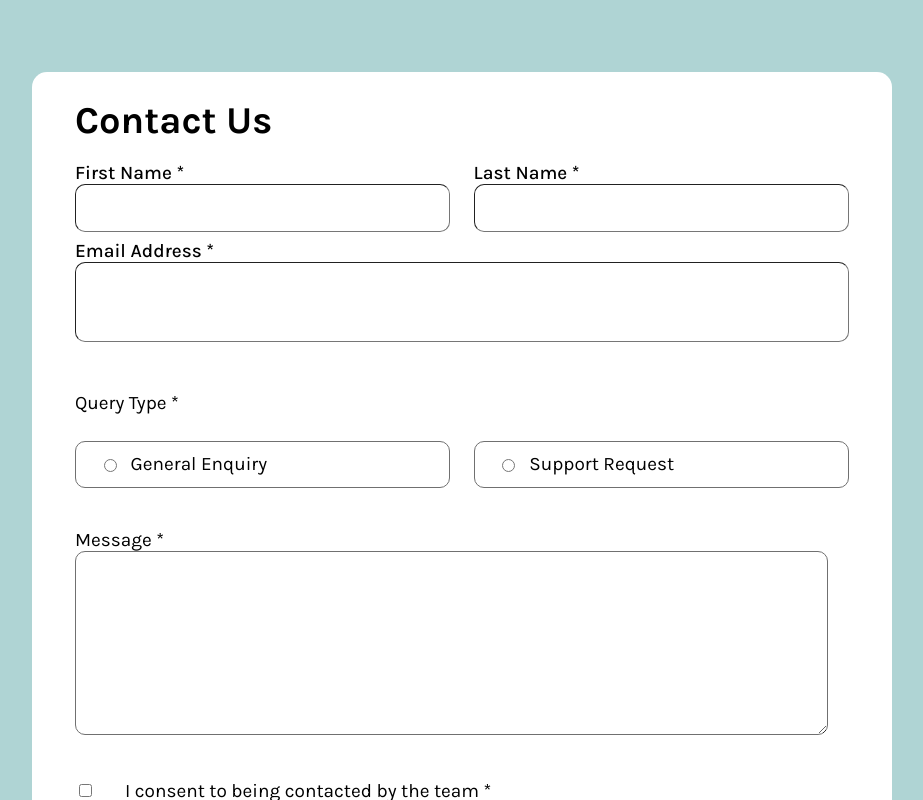
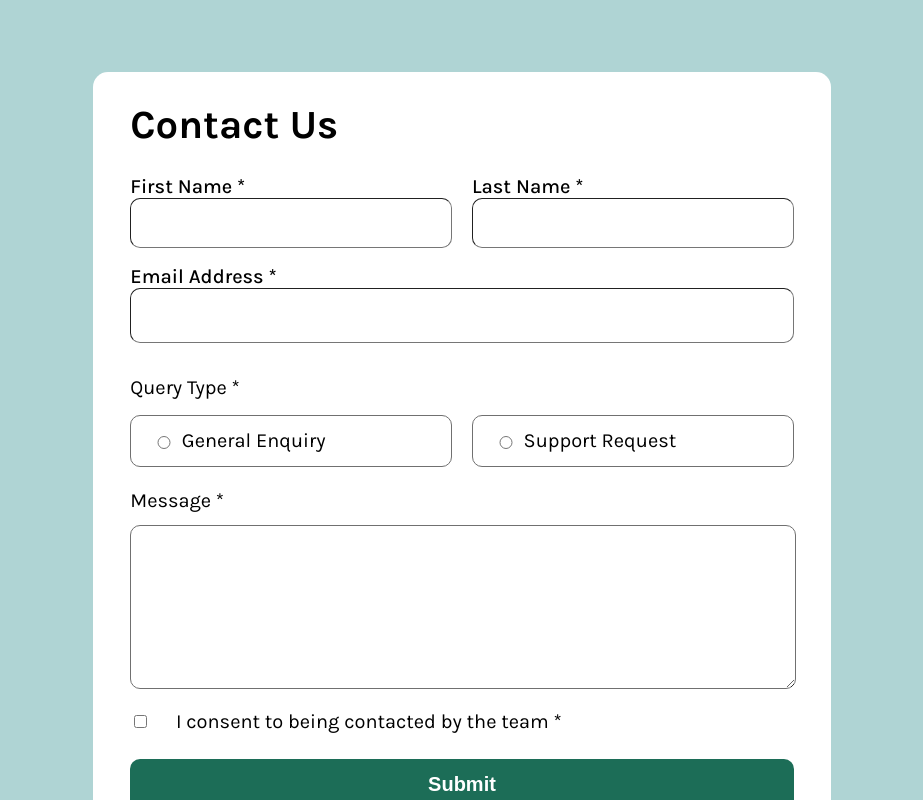
Before and after one commit to BYDINARES/Contact-form, a React (Vite) app: page / in a window 1280 px wide. Shown: the top 800 px of the page, without its empty margins (178-1101 px from the left). Built offline with nearby package versions, Linux system fonts and the light colour scheme.

Commit message:
Adding all the responsive logic and styling to the page

```diff
--- a/src/App.css
+++ b/src/App.css
@@ -129,29 +129,39 @@ html body #root main form label.query-type-option.query-type-option--support {
 html body #root main form label.query-type-option:active {
   animation: increaseAndDecrease 0.1s ease-in-out;
 }
+html body #root main form label.query-type-option:hover, html body #root main form label.query-type-option:focus {
+  background-color: rgb(237, 246, 255);
+}
 html body #root main form label.query-type-option input {
   height: 90%;
   width: 10%;
 }
 html body #root main form label.label-message {
   margin-bottom: 2%;
+  box-sizing: border-box;
+  height: 100%;
+  display: flex;
+  flex-direction: column;
+  width: 100%;
+  margin-top: 2%;
 }
-html body #root main form textarea.large-message {
+html body #root main form label.label-message textarea.large-message {
   border-style: none;
-  height: 14rem;
+  height: 90%;
   width: 96%;
   border-radius: 10px;
   border: 1px solid rgb(112, 112, 112);
   padding: 2%;
+  margin-top: 2%;
   font-size: 1rem;
 }
-html body #root main form textarea.large-message:hover, html body #root main form textarea.large-message:focus {
+html body #root main form label.label-message textarea.large-message:hover, html body #root main form label.label-message textarea.large-message:focus {
   background-color: rgb(237, 246, 255);
 }
-html body #root main form textarea.large-message:active {
+html body #root main form label.label-message textarea.large-message:active {
   animation: increaseAndDecrease 0.1s ease-in-out;
 }
-html body #root main form textarea.large-message:focus {
+html body #root main form label.label-message textarea.large-message:focus {
   outline: none;
 }
 html body #root main form label.label-confirmation-button {
@@ -199,99 +209,128 @@ html body #root main form #submit-button:active {
 }
 @media (min-width: 768px) {
   html {
-    font-size: 24px;
+    font-size: 20px;
   }
   html body {
     width: 80%;
   }
   html body #root {
-    height: 190vw;
+    height: 170vw;
   }
 }
 @media (min-width: 992px) {
   html {
-    font-size: 19px;
+    font-size: 16px;
   }
   html body {
-    width: 70%;
+    width: 60%;
   }
   html body div#root {
-    height: 70vw;
+    height: 60vw;
+    padding-top: 4%;
   }
-  html body div#root form {
+  html body div#root header {
+    height: 10%;
+    margin: 0%;
+    box-sizing: border-box;
+  }
+  html body div#root main {
+    height: 90%;
+  }
+  html body div#root main form {
     display: grid;
     grid-template-columns: repeat(2, 1fr);
-    grid-template-rows: repeat(2, 1fr) 1.5fr auto 10% 1.5fr;
+    grid-template-rows: repeat(2, 1fr) 2fr 30% 10% 1.5fr;
   }
-  html body div#root form label.label-user-infomation {
+  html body div#root main form label.label-user-infomation {
     font-weight: 500;
   }
-  html body div#root form label.label-user-infomation > input {
+  html body div#root main form label.label-user-infomation > input {
     margin-bottom: 2%;
     height: 2rem;
   }
-  html body div#root form label.name {
+  html body div#root main form label.name {
     grid-row: 1/2;
     grid-column: 1/2;
     justify-self: left;
   }
-  html body div#root form label.last-name {
+  html body div#root main form label.last-name {
     grid-row: 1/2;
     grid-column: 2;
     justify-self: right;
   }
-  html body div#root form label.label-user-infomation.email {
+  html body div#root main form label.label-user-infomation.email {
     grid-row: 2/3;
     grid-column: 1/3;
-    justify-content: center;
+    align-self: start;
     width: 100%;
     height: 100%;
   }
-  html body div#root form label.label-user-infomation.email > input.user-information {
+  html body div#root main form label.label-user-infomation.email > input#email.user-information {
     width: 100%;
-    min-height: 2rem;
+    padding: 4%;
   }
-  html body div#root form p.pick-a-query-type {
+  html body div#root main form p.pick-a-query-type {
     grid-row: 3/4;
     grid-column: 1/2;
+    margin: 0%;
     align-self: start;
   }
-  html body div#root form label.general {
+  html body div#root main form label.general {
     grid-row: 3/4;
     grid-column: 1/2;
     align-self: center;
-    margin-top: 6%;
-    margin-bottom: 4%;
+    margin-bottom: 0%;
     width: 97%;
     justify-self: left;
   }
-  html body div#root form label.support {
+  html body div#root main form label.query-type-option.query-type-option--support.support {
     grid-row: 3/4;
     grid-column: 2;
     align-self: center;
-    margin-top: 8%;
-    margin-bottom: 4%;
+    margin-bottom: 0%;
     width: 97%;
     justify-self: right;
   }
-  html body div#root form label.label-message {
+  html body div#root main form label.query-type-option {
+    margin-top: 5%;
+    padding: 4%;
+  }
+  html body div#root main form label.label-message {
     grid-row: 4/5;
     grid-column: 1/3;
+    box-sizing: border-box;
     display: flex;
     flex-direction: column;
+    width: 100%;
+    height: 100%;
+    margin-top: 2%;
   }
-  html body div#root form label.label-message textarea.large-message {
+  html body div#root main form label.label-message textarea.large-message {
     height: 8rem;
+    width: 96%;
+    margin-top: 2%;
   }
-  html body div#root form label.label-confirmation-button {
+  html body div#root main form label.label-confirmation-button {
     grid-row: 5/6;
     grid-column: 1/3;
     height: 100%;
   }
-  html body div#root form #submit-button {
+  html body div#root main form #submit-button {
     grid-row: 6;
     grid-column: 1/3;
     height: 60%;
     display: flex;
+    width: 100%;
+  }
+}
+@media (min-width: 1200px) {
+  html {
+    font-size: 20px;
+  }
+}
+@media (min-width: 1400px) {
+  html {
+    font-size: 22px;
   }
 }/*# sourceMappingURL=App.css.map */
--- a/src/SCSS/App.scss
+++ b/src/SCSS/App.scss
@@ -149,6 +149,11 @@ html {
             &:active {
               animation: increaseAndDecrease 0.1s ease-in-out;
             }
+
+            &:hover,
+            &:focus {
+              background-color: rgb(237, 246, 255);
+            }
             input {
               height: 90%;
               width: 10%;
@@ -158,14 +163,21 @@ html {
           //The text area message area
           label.label-message {
             margin-bottom: 2%;
-          }
+            box-sizing: border-box;
+            height: 100%;
+            display: flex;
+            flex-direction: column;
+            width: 100%;
+            margin-top: 2%;
+
             textarea.large-message {
               border-style: none;
-            height: 14rem;
+              height: 90%;
               width: 96%;
               border-radius: 10px;
               border: 1px solid rgb(112, 112, 112);
               padding: 2%;
+              margin-top: 2%;
               font-size: 1rem;
 
               &:hover,
@@ -178,6 +190,7 @@ html {
               }
               &:focus {
                 outline: none;
+              }
             }
           }
 
@@ -239,11 +252,11 @@ html {
 // Medium devices (tablets, 768px and up) Portrait
 @media (min-width: 768px) {
   html {
-    font-size: 24px;
+    font-size: 20px;
     body {
       width: 80%;
       #root {
-        height: 190vw;
+        height: 170vw;
       }
     }
   }
@@ -252,17 +265,29 @@ html {
 // Large devices (desktops, 992px and up)
 @media (min-width: 992px) {
   html {
-    font-size: 19px;
+    font-size: 16px;
     body {
-      width: 70%;
+      width: 60%;
       div#root {
-        height: 70vw;
+        height: 60vw;
+        padding-top: 4%;
+        header {
+          height: 10%;
+          margin: 0%;
+          box-sizing: border-box;
+          // h1.title {
+          //   padding-top: 1%;
+          //   padding-bottom: 1%;
+          // }
+        }
+        main {
+          height: 90%;
           form {
             display: grid;
             grid-template-columns: repeat(2, 1fr);
             grid-template-rows:
               repeat(2, 1fr)
-            1.5fr auto 10% 1.5fr;
+              2fr 30% 10% 1.5fr;
 
             //The 3 first inputs
             label.label-user-infomation /* The class fot the three */ {
@@ -286,19 +311,21 @@ html {
             label.label-user-infomation.email {
               grid-row: 2/3;
               grid-column: 1/3;
-            justify-content: center;
+              align-self: start;
               width: 100%;
               height: 100%;
-            > input.user-information {
+
+              > input#email.user-information {
                 width: 100%;
-              min-height: 2rem;
+                padding: 4%;
               }
             }
 
-          //The 2 radio inputs
+            //======= The 2 radio inputs
             p.pick-a-query-type {
               grid-row: 3/4;
               grid-column: 1/2;
+              margin: 0%;
               align-self: start;
             }
 
@@ -306,29 +333,40 @@ html {
               grid-row: 3/4;
               grid-column: 1/2;
               align-self: center;
-            margin-top: 6%;
-            margin-bottom: 4%;
+              margin-bottom: 0%;
               width: 97%;
               justify-self: left;
             }
-          label.support {
+            label.query-type-option.query-type-option--support.support {
               grid-row: 3/4;
               grid-column: 2;
               align-self: center;
-            margin-top: 8%;
-            margin-bottom: 4%;
+              margin-bottom: 0%;
               width: 97%;
               justify-self: right;
+            }
+
+            //the clasName for the two of them
+            label.query-type-option {
+              margin-top: 5%;
+              padding: 4%;
             }
 
             //The text area message area
             label.label-message {
               grid-row: 4/5;
               grid-column: 1/3;
+              box-sizing: border-box;
               display: flex;
               flex-direction: column;
+              width: 100%;
+              height: 100%;
+              margin-top: 2%;
+
               textarea.large-message {
                 height: 8rem;
+                width: 96%;
+                margin-top: 2%;
               }
             }
 
@@ -345,6 +383,8 @@ html {
               grid-column: 1/3;
               height: 60%;
               display: flex;
+              width: 100%;
+            }
           }
         }
       }
@@ -354,6 +394,9 @@ html {
 
 // X-Large devices (large desktops, 1200px and up)
 @media (min-width: 1200px) {
+  html {
+    font-size: 20px;
+  }
   // //The 3 first inputs
   // .label.label-user-infomation {
   // }
@@ -385,4 +428,7 @@ html {
 
 // XX-Large devices (larger desktops, 1400px and up)
 @media (min-width: 1400px) {
+  html {
+    font-size: 22px;
   }
+}
```
Also changed, not shown: 1 other file (tests, documents, lock files or other folders). Lines whose indentation alone changed are shown as unchanged.
